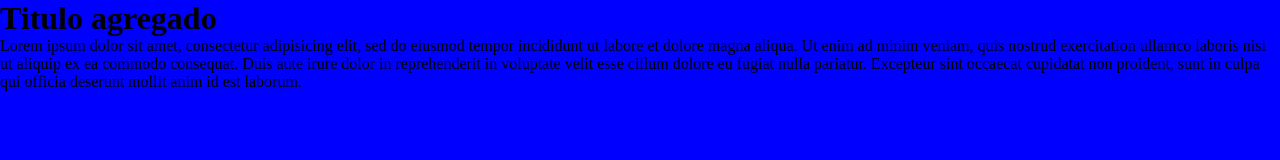
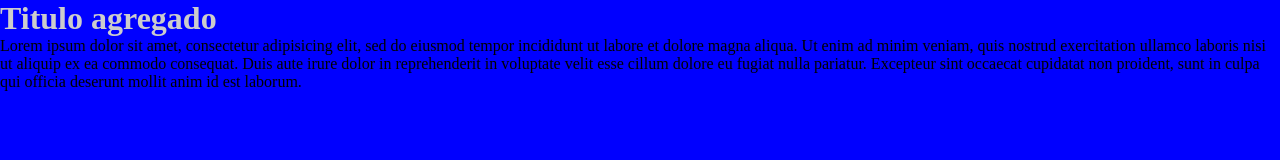
Before and after one commit to AlbanoR10/CursoGit, a plain HTML site: page index.html in a window 1280 px wide. Drawn offline with Linux system fonts and the light colour scheme.

Commit message:
color gris al h1

```diff
--- a/css/estilos.css
+++ b/css/estilos.css
@@ -5,3 +5,6 @@
 body{
 	background-color: blue;
 }
+h1{
+	color: #ccc;
+}
```
